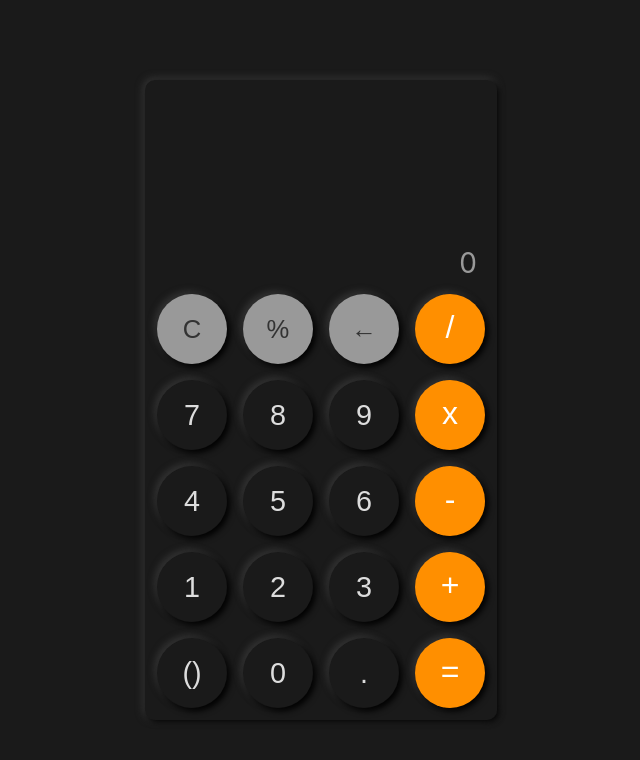
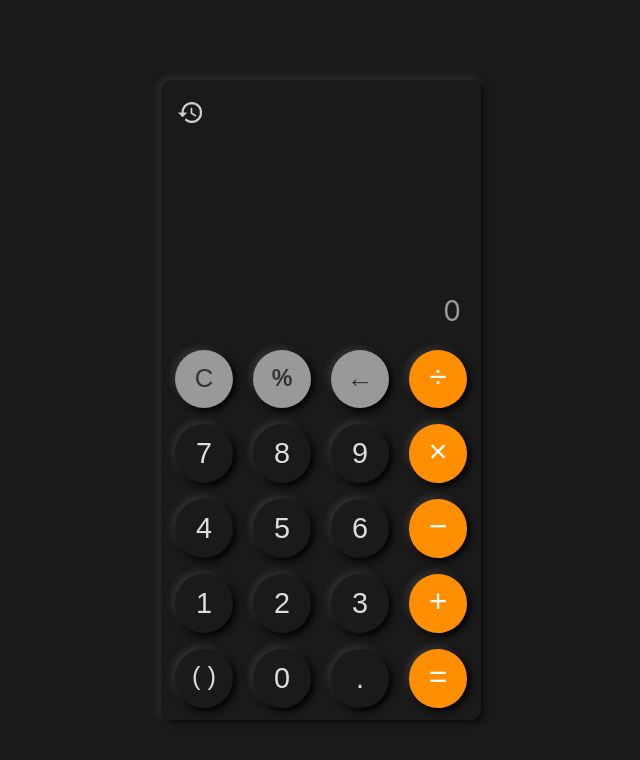
Before and after one commit to mr-shan/react-simple-calculator, a React (Vite) app: page / in a window 1280 px wide. Shown: the top 760 px of the page, without its empty margins (319-959 px from the left). Built offline with nearby package versions, Linux system fonts and the light colour scheme.

Commit message:
Added operator helper and dynamic text size adjustment for input and results

```diff
--- a/src/components/Button/Button.css
+++ b/src/components/Button/Button.css
@@ -8,14 +8,13 @@
   max-width: 6rem;
   max-height: 6rem;
   aspect-ratio: 1 / 1;
-  width: 100%;
-  height: 100%;
+  width: 95%;
   display: flex;
   justify-content: center;
   align-items: center;
   font-size: 1.8rem;
   border-radius: 50%;
-  box-shadow: 3px 3px 6px black, -3px -3px 6px #333;
+  box-shadow: 3px 3px 7px black, -3px -3px 6px #333;
   font-weight: 400;
 }
 
@@ -47,5 +46,20 @@
 }
 
 .backspace-button {
+  font-size: 1.65rem;
+}
+
+.percentage {
+  font-weight: 600;
+  font-size: 1.45rem;
+}
+
+.clear-all {
+  font-weight: 1.4rem;
+  font-weight: 400;
+}
+
+.paranthasis {
   font-size: 1.6rem;
+  padding-bottom: 6px;
 }
--- a/src/components/Button/Button.tsx
+++ b/src/components/Button/Button.tsx
@@ -1,21 +1,24 @@
 import "./Button.css";
 
+import { ICalculatorKey } from "../../helpers/calculatorKeys";
+
 interface IProps {
-  className: string,
-  operator: string,
+  details: ICalculatorKey,
   onClick: any
 }
 
-export default (props: IProps) => {
+export default ({ details, onClick }:IProps) => {
   const onClickHandler = () => {
-    props.onClick(props.operator)
+    onClick(details.onClick, details.operator)
   }
+
+  const classes = ["calc-num-button", ...details.classNames];
   return (
     <button
-      className={"calc-num-button " + props.className}
+      className={classes.toString().replaceAll(',', ' ')}
       onClick={onClickHandler}
     >
-      {props.operator}
+      <span dangerouslySetInnerHTML={{__html: details.label}}></span>
     </button>
   );
 };
--- a/src/components/calculator/Calculator.css
+++ b/src/components/calculator/Calculator.css
@@ -10,6 +10,8 @@
   flex-direction: column;
   justify-content: flex-end;
   height: 100%;
+  min-height: 600px;
+  min-width: 264px;
 }
 
 @media screen and (max-width: 650px) {
@@ -23,7 +25,7 @@
 
 @media screen and (min-width: 650px) {
   .calc__container {
-    max-width: 22rem;
+    max-width: 20rem;
     height: 40rem;
     position: absolute;
     left: 0;
--- a/src/components/calculator/Expression.tsx
+++ b/src/components/calculator/Expression.tsx
@@ -1,8 +1,9 @@
-import { useEffect, useRef } from "react";
+import { useEffect, useRef, useState } from "react";
 
 import "./style.css";
 
 import { IOperation } from "../../helpers/calculator";
+import history from "./../../assets/history.png";
 
 interface IProps {
   expression: string;
@@ -11,21 +12,43 @@ interface IProps {
 
 export default (props: IProps) => {
   const expressionRef = useRef();
+  const historyRef = useRef();
+  const [showHistory, setShowHistory] = useState(false);
 
   useEffect(() => {
     expressionRef.current.scrollTop = expressionRef.current.scrollHeight;
   }, [props.expression]);
 
+  useEffect(() => {
+    if (!historyRef.current) return;
+    historyRef.current.scrollTop = historyRef.current.scrollHeight;
+  }, [props.calculationHistory]);
+
+  const expressionLength = props.expression.toString().length;
+  const expressionStyleObj = { fontSize: "2.5rem" };
+  if (expressionLength > 18) expressionStyleObj.fontSize = "1.5rem";
+  else if (expressionLength > 11) expressionStyleObj.fontSize = "2rem";
+
   return (
     <div className="calc__expression-wrapper">
-      <p className="calc_expression-text" ref={expressionRef}>
+      <p className="calc_expression-text" ref={expressionRef} style={expressionStyleObj}>
         {props.expression}
       </p>
-      {/* <div className="calc__expression-history">
-        {props.calculationHistory.map((item) => (
-          <p key={item.id}>{`${item.expression} = ${item.result}`}</p>
-        ))}
-      </div> */}
+
+      {showHistory && (
+        <div className="calc__expression-history" ref={historyRef}>
+          {props.calculationHistory.map((item) => (
+            <p key={item.id}>{`${item.expression} = ${item.result}`}</p>
+          ))}
+        </div>
+      )}
+
+      <button
+        className="calc__history-button"
+        onClick={() => setShowHistory(!showHistory)}
+      >
+        <img src={history} />
+      </button>
     </div>
   );
 };
--- a/src/components/calculator/InputButtons.tsx
+++ b/src/components/calculator/InputButtons.tsx
@@ -1,45 +1,23 @@
 import Button from "../Button/Button";
 import './style.css'
+import CALCULATOR_KEYS from "../../helpers/calculatorKeys";
 
 export default (props) => {
-  const onClick = (event) => {
-    props.onClick(event)
+  const onClick = (onClickHandler: string, operator: string) => {
+    props[onClickHandler](operator);
   };
 
   return (
     <div className="calc__input-buttons-wrapper">
-      <Button operator="C" onClick={props.clearResult} className="secondary" />
-      <Button operator="%" onClick={onClick} className="secondary" />
-      <Button
-        operator="&#x2190;"
-        onClick={props.handleBackspace}
-        className="secondary backspace-button"
-      />
-      <Button operator="/" onClick={onClick} className="accent" />
-
-      <Button operator="7" onClick={onClick} className="regular" />
-      <Button operator="8" onClick={onClick} className="regular" />
-      <Button operator="9" onClick={onClick} className="regular" />
-
-      <Button operator="x" onClick={onClick} className="accent" />
-
-      <Button operator="4" onClick={onClick} className="regular" />
-      <Button operator="5" onClick={onClick} className="regular" />
-      <Button operator="6" onClick={onClick} className="regular" />
-
-      <Button operator="-" onClick={onClick} className="accent" />
-
-      <Button operator="1" onClick={onClick} className="regular" />
-      <Button operator="2" onClick={onClick} className="regular" />
-      <Button operator="3" onClick={onClick} className="regular" />
-
-      <Button operator="+" onClick={onClick} className="accent" />
-
-      <Button operator="()" onClick={onClick} className="regular" />
-      <Button operator="0" onClick={onClick} className="regular" />
-      <Button operator="." onClick={onClick} className="regular" />
-
-      <Button operator="=" onClick={props.showResult} className="accent" />
+      {
+        CALCULATOR_KEYS.map(item => (
+          <Button
+            key={item.label}
+            details={item}
+            onClick={onClick}
+          />
+        ))
+      }
     </div>
   );
 };
--- a/src/components/calculator/KeyPressHelper.tsx
+++ b/src/components/calculator/KeyPressHelper.tsx
@@ -2,13 +2,10 @@ import { useEffect } from "react";
 
 export default (props) => {
   const keyPressHandler = (event) => {
-    event.preventDefault();
-    event.stopPropagation();
     if (event.keyCode === 8 || event.keyCode === 46)
       return props.handleBackspace();
 
-    if (event.key === 'Enter')
-        return props.showResult();
+    if (event.key === "Enter") return props.showResult();
 
     props.onKeyDown(event.key);
   };
--- a/src/components/calculator/Result.tsx
+++ b/src/components/calculator/Result.tsx
@@ -6,10 +6,22 @@ interface IProps {
 }
 
 export default (props: IProps) => {
+  const isFinalResult = !isNaN(props.result);
+  const resultStyleObj = { fontSize: "3rem" };
+
+  if (isFinalResult) {
+    const resultLength = props.result.toString().length;
+    if (resultLength > 20) resultStyleObj.fontSize = "1.5rem"
+    else if (resultLength > 14) resultStyleObj.fontSize = "2rem";
+    else if (resultLength > 8) resultStyleObj.fontSize = "2.5rem";
+  }
+
   return (
     <div className="calc__result-wrapper">
-      {!isNaN(props.result) ? (
-        <p className="calc__result-text-final">{props.result}</p>
+      {isFinalResult ? (
+        <p className="calc__result-text-final" style={resultStyleObj}>
+          {props.result}
+        </p>
       ) : (
         <p className="calc__result-text-temp">{props.tempValue}</p>
       )}
--- a/src/components/calculator/style.css
+++ b/src/components/calculator/style.css
@@ -4,6 +4,9 @@
   display: flex;
   min-height: 6rem;
   transition: all 0.2s;
+  justify-content: space-between;
+  margin-top: 5px;
+  position: relative;
 }
 
 .calc_expression-text {
@@ -19,14 +22,42 @@
   text-overflow: ellipsis;
   overflow: scroll;
   padding: 0 8px;
+
 }
 
 .calc__expression-history {
   margin-bottom: 1rem;
-  margin-bottom: 1rem;
   text-align: right;
   font-size: 1rem;
-  color: #666;
+  color: #777;
+  overflow-y: auto;
+  height: 50%;
+  text-overflow: ellipsis;
+  line-break: anywhere;
+  padding: 0 6px;
+}
+
+.calc__expression-history p {
+  margin: 0;
+  margin-bottom: 14px;
+  font-size: 1.25rem;
+}
+
+.calc__history-button {
+  position: absolute;
+  left: 5px;
+  top: 5px;
+  outline: none;
+  background: none;
+  border: none;
+  width: 1.5rem;
+  height: 1.5rem;
+  padding: 0;
+  margin: 0;
+}
+
+.calc__history-button img {
+  width: 1.5rem;
 }
 
 .calc__result-wrapper {
@@ -34,7 +65,8 @@
   padding: 10px 0;
   text-align: right;
   transition: all 0.2s;
-  margin-bottom: 1rem;
+  margin-bottom: 1.5rem;
+  margin-top: 1rem;
   position: relative;
   padding: 0 8px;
 }
--- a/src/helpers/calculator.ts
+++ b/src/helpers/calculator.ts
@@ -1,9 +1,9 @@
 import { sanitize, sanitizeString } from "./sanitizer";
 
 export interface IOperation {
-  expression: string
-  result: number
-  id: string
+  expression: string;
+  result: number;
+  id: string;
 }
 
 class Calculator {
@@ -35,12 +35,11 @@ class Calculator {
     if (!/[+\-*/.]/.test(this.expression)) {
       this.result = 0;
       return;
-    };
+    }
 
     try {
       let rawResult = eval(this.expression);
-      if (rawResult.toString().includes('.'))
-        rawResult = rawResult.toFixed(2);
+      if (rawResult.toString().includes(".")) rawResult = rawResult.toFixed(2);
       this.result = rawResult;
       this.isError = false;
     } catch (error) {
@@ -49,12 +48,14 @@ class Calculator {
   }
 
   showResult() {
-    if (this.isError) return null;
+    if (this.isError || (this.result === 0 && this.expression === ""))
+      return null;
+
     const resultData = {
       expression: this.expression,
       result: this.result,
-      id: new Date().toISOString()
-    }
+      id: new Date().toISOString(),
+    };
 
     this.calculationHistory.push(resultData);
     this.clearResult();
--- /dev/null
+++ b/src/helpers/calculatorKeys.ts
@@ -0,0 +1,66 @@
+export interface ICalculatorKey {
+  operator: string;
+  onClick: string;
+  label: string;
+  classNames: Array<string>;
+}
+
+const CALCULATOR_KEYS: Array<ICalculatorKey> = [
+  {
+    operator: "CLEAR",
+    label: "C",
+    onClick: "clearResult",
+    classNames: ["secondary", "clear-all"],
+  },
+  {
+    operator: "%",
+    label: "&#x25;",
+    onClick: "onClick",
+    classNames: ["secondary", "percentage"],
+  },
+  {
+    operator: "BACKSPACE",
+    label: "&#x2190;",
+    onClick: "handleBackspace",
+    classNames: ["secondary", "backspace-button"],
+  },
+  {
+    operator: "/",
+    label: "&#xf7;",
+    onClick: "onClick",
+    classNames: ["accent"],
+  },
+  { operator: "7", label: "7", onClick: "onClick", classNames: ["regular"] },
+  { operator: "8", label: "8", onClick: "onClick", classNames: ["regular"] },
+  { operator: "9", label: "9", onClick: "onClick", classNames: ["regular"] },
+  {
+    operator: "*",
+    label: "&#xd7;",
+    onClick: "onClick",
+    classNames: ["accent"],
+  },
+  { operator: "4", label: "4", onClick: "onClick", classNames: ["regular"] },
+  { operator: "5", label: "5", onClick: "onClick", classNames: ["regular"] },
+  { operator: "6", label: "6", onClick: "onClick", classNames: ["regular"] },
+  {
+    operator: "-",
+    label: "&#x2212;",
+    onClick: "onClick",
+    classNames: ["accent"],
+  },
+  { operator: "1", label: "1", onClick: "onClick", classNames: ["regular"] },
+  { operator: "2", label: "2", onClick: "onClick", classNames: ["regular"] },
+  { operator: "3", label: "3", onClick: "onClick", classNames: ["regular"] },
+  { operator: "+", label: "+", onClick: "onClick", classNames: ["accent"] },
+  {
+    operator: "BRACKET",
+    label: "(  )",
+    onClick: "onClick",
+    classNames: ["regular", "paranthasis"],
+  },
+  { operator: "0", label: "0", onClick: "onClick", classNames: ["regular"] },
+  { operator: ".", label: ".", onClick: "onClick", classNames: ["regular"] },
+  { operator: "=", label: "=", onClick: "showResult", classNames: ["accent"] },
+];
+
+export default CALCULATOR_KEYS;
--- a/src/helpers/sanitizer.ts
+++ b/src/helpers/sanitizer.ts
@@ -12,7 +12,7 @@ const ALLOWED_CHARACTERS = {
   ".": ".",
   "+": "+",
   "-": "-",
-  "x": "*",
+  "*": "*",
   "/": "/",
   "(": "(",
   ")": ")",
@@ -20,8 +20,6 @@ const ALLOWED_CHARACTERS = {
 };
 
 export const sanitize = char => {
-  if (char?.length > 1) return '';
-
   const sanitizedChar = ALLOWED_CHARACTERS[char];
   return sanitizedChar || sanitizedChar === 0 ? sanitizedChar : '';
 }
```
